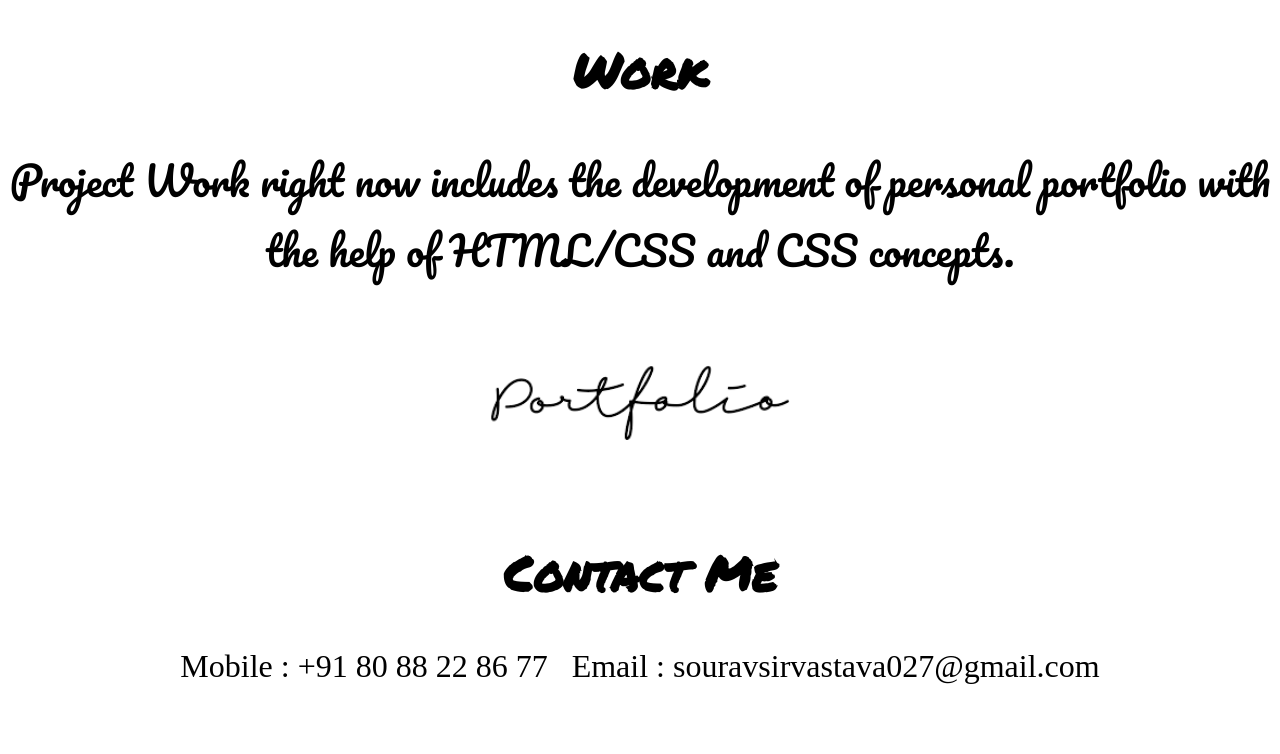
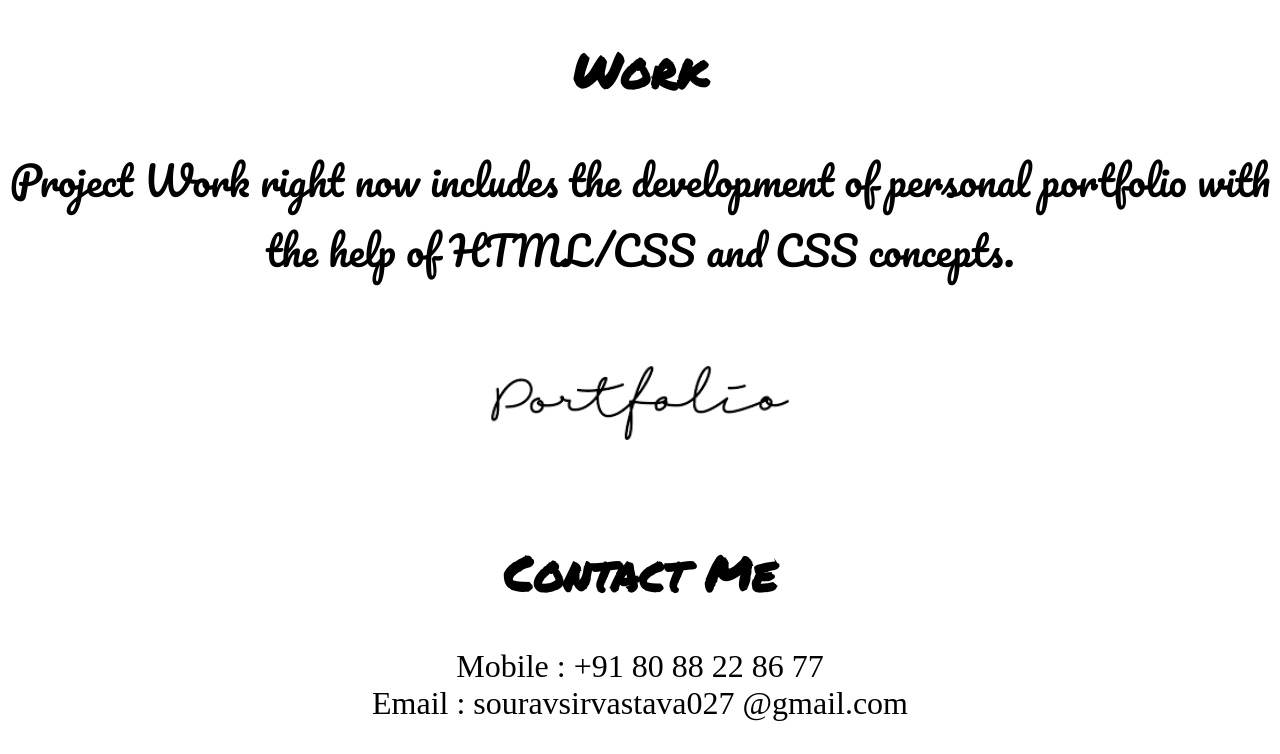
Before and after one commit to kitbitsks/souravkitkat2706.github.io, a plain HTML site: page index.html in a window 1280 px wide. Shown: the part 3143-3897 px from the top of the page. Before the commit the page ends 3860 px from the top, so only its background shows below. Drawn offline with Linux system fonts and the light colour scheme; a web font is replaced by a local one.

Commit message:
updatedsecond

```diff
--- a/index.html
+++ b/index.html
@@ -53,8 +53,8 @@ I am creative, sincere and open to new technologies. I love to work in challengi
 <div id="contact">
 	<br/><center><h2 id="ab2">Contact Me</h2>
 		<p id="ab4">
-	<label>Mobile : +91 80 88 22 86 77</label> &nbsp;
-	<label>Email  : souravsirvastava027@gmail.com</label></p>
+	Mobile : +91 80 88 22 86 77<br/>
+	Email  : souravsirvastava027 @gmail.com</p>
 
 </body>
 </html>
```
